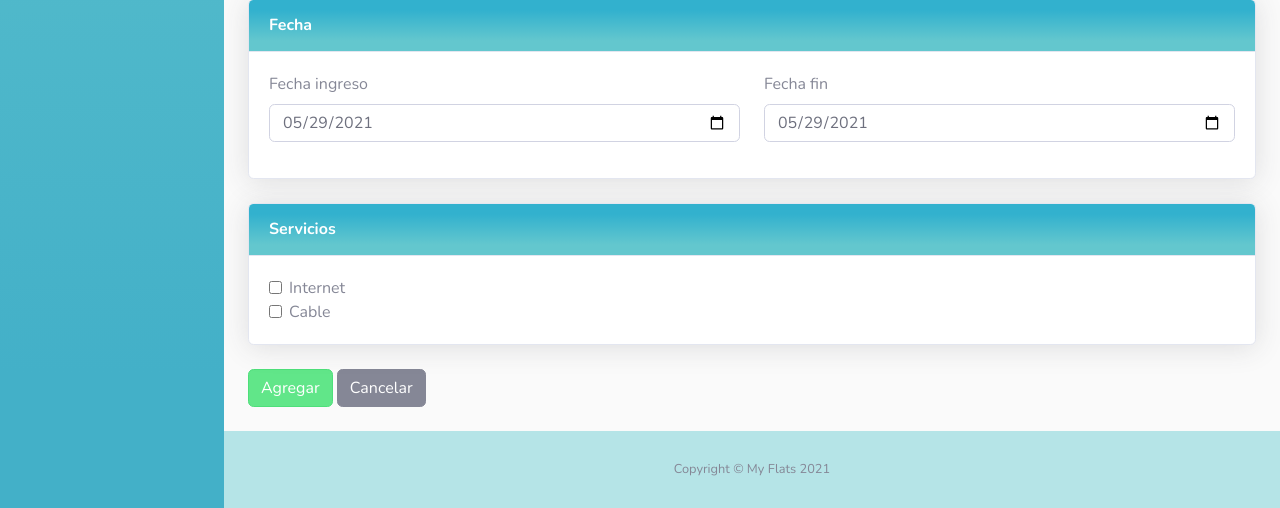
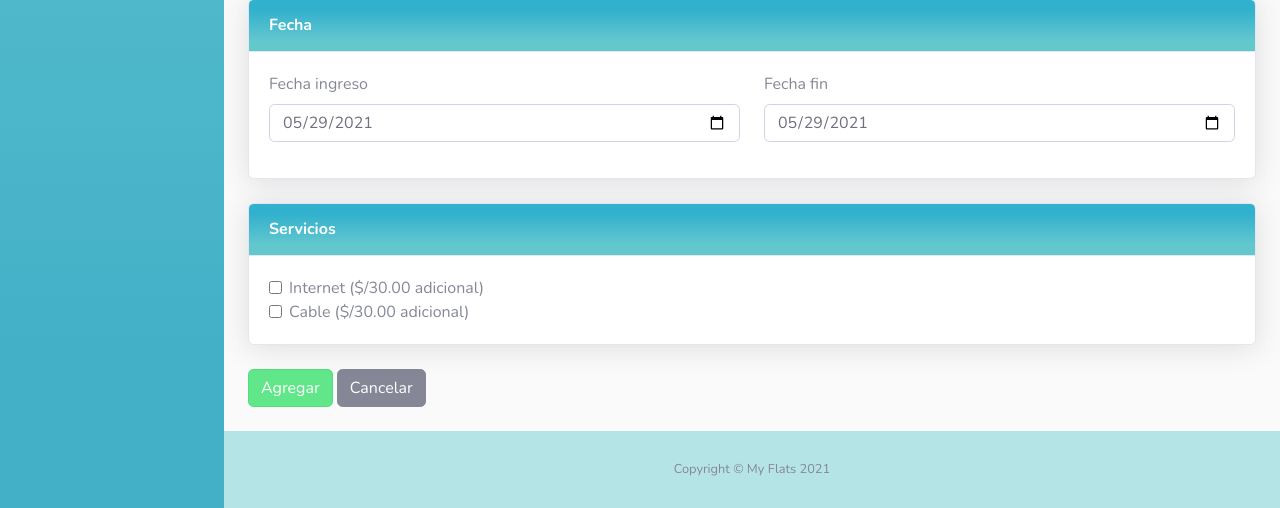
Before and after one commit to Sp4mm3rs/myflasts_isil, a PHP site: page /myflasts_isil/ingresar-inquilino.php in a window 1280 px wide. Shown: the part 853-1361 px from the top of the page. Run offline with PHP 8.4, Linux system fonts and the light colour scheme; data that the repository does not hold is empty.

Commit message:
precioadicioanl

```diff
--- a/ingresar-inquilino.php
+++ b/ingresar-inquilino.php
@@ -186,11 +186,11 @@
                                 <div class="card-body">
                                     <div class="form-check">
                                       <input class="form-check-input" name="serInternet" type="checkbox" value="1" id="ser_internet">
-                                      <label class="form-check-label" for="ser_internet">Internet</label>
+                                      <label class="form-check-label" for="ser_internet">Internet ($/30.00 adicional)</label>
                                     </div>
                                     <div class="form-check">
                                       <input class="form-check-input" name="serCable" type="checkbox" value="1" id="ser_cable">
-                                      <label class="form-check-label" for="ser_cable">Cable</label>
+                                      <label class="form-check-label" for="ser_cable">Cable ($/30.00 adicional)</label>
                                     </div>
                                </div>
                             </div>
--- a/listadehabitaciones.php
+++ b/listadehabitaciones.php
@@ -117,8 +117,8 @@
                                                           }
                                                         }
                                                  ?></td>
-                                                <td><?php if (isset($habitacion['serv_cable']) && $habitacion['serv_cable'] == "1") echo "Tiene"; ?></td>
-                                                <td><?php if (isset($habitacion['serv_internet']) && $habitacion['serv_internet'] == "1") echo "Tiene"; ?></td>
+                                                <td><?php if (isset($habitacion['serv_cable']) && $habitacion['serv_cable'] == "1") echo "$/30.00"; ?></td>
+                                                <td><?php if (isset($habitacion['serv_internet']) && $habitacion['serv_internet'] == "1") echo "$/30.00"; ?></td>
                                                 <td><?php echo $habitacion['fecha_fin'] ?></td>
                                                 <td><?php $adicional=0;
 
```
